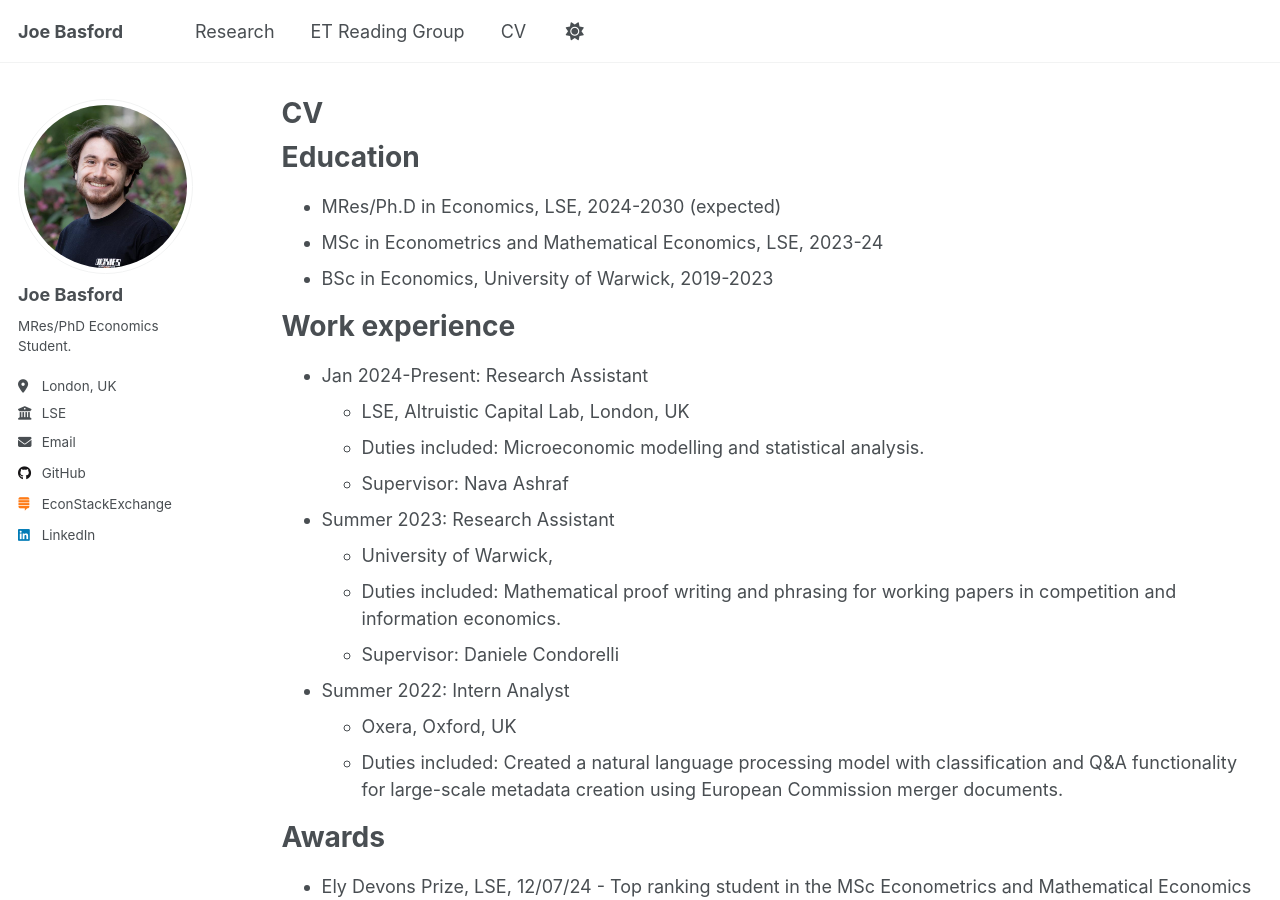
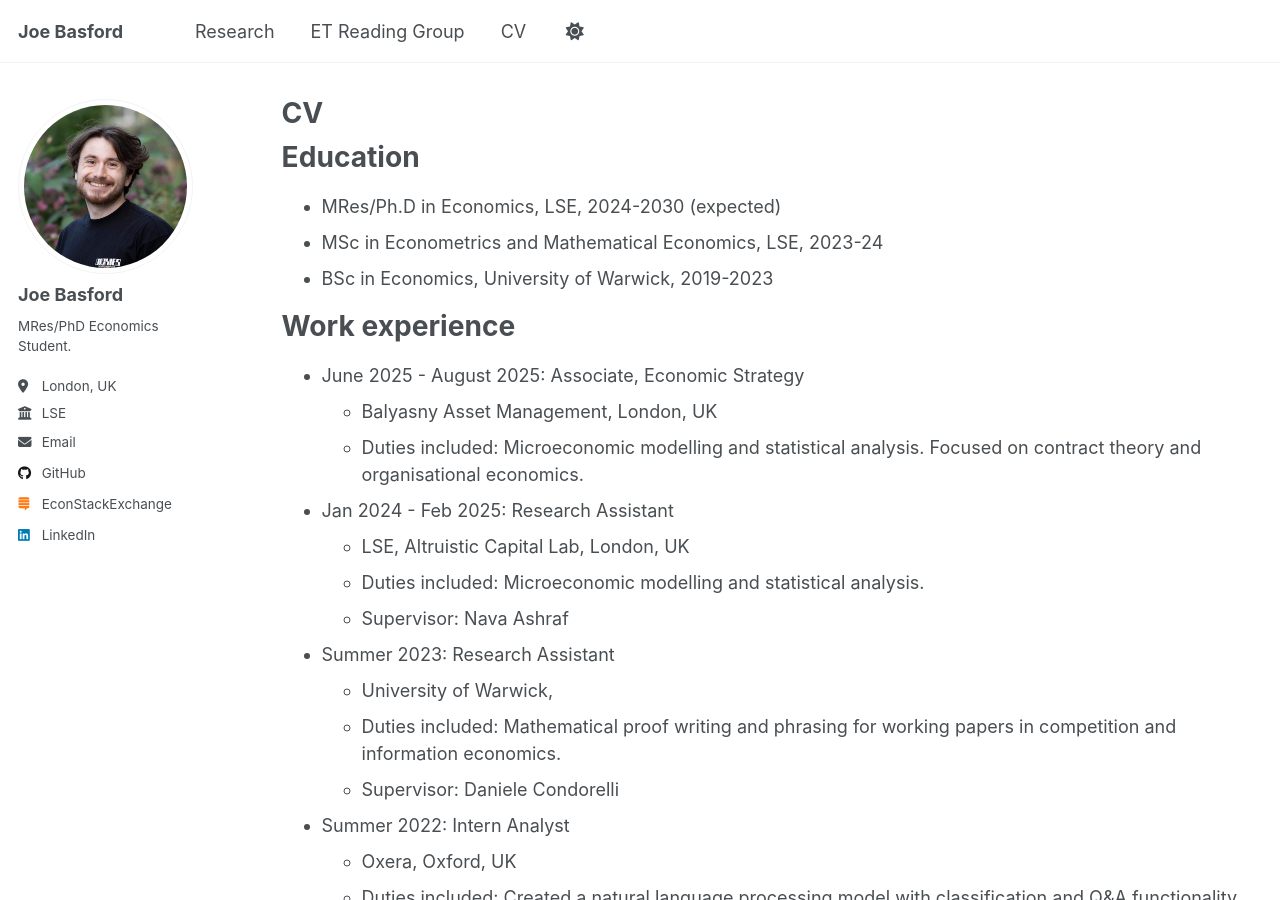
Before and after one commit to Joe-Basford/Joe-Basford.github.io, a Jekyll site: the page built from _pages/cv.md, in a window 1280 px wide and 900 px high. Built offline with Jekyll 4.4.1, drawn with Linux system fonts in a browser that asks for light colours.

Commit message:
Update cv.md

```diff
--- a/_pages/cv.md
+++ b/_pages/cv.md
@@ -17,7 +17,11 @@ Education
 
 Work experience
 ======
-* Jan 2024-Present: Research Assistant
+* June 2025 - August 2025: Associate, Economic Strategy
+  * Balyasny Asset Management, London, UK
+  * Duties included: Microeconomic modelling and statistical analysis. Focused on contract theory and organisational economics.
+
+* Jan 2024 - Feb 2025: Research Assistant
   * LSE, Altruistic Capital Lab, London, UK
   * Duties included: Microeconomic modelling and statistical analysis.
   * Supervisor: Nava Ashraf
```
